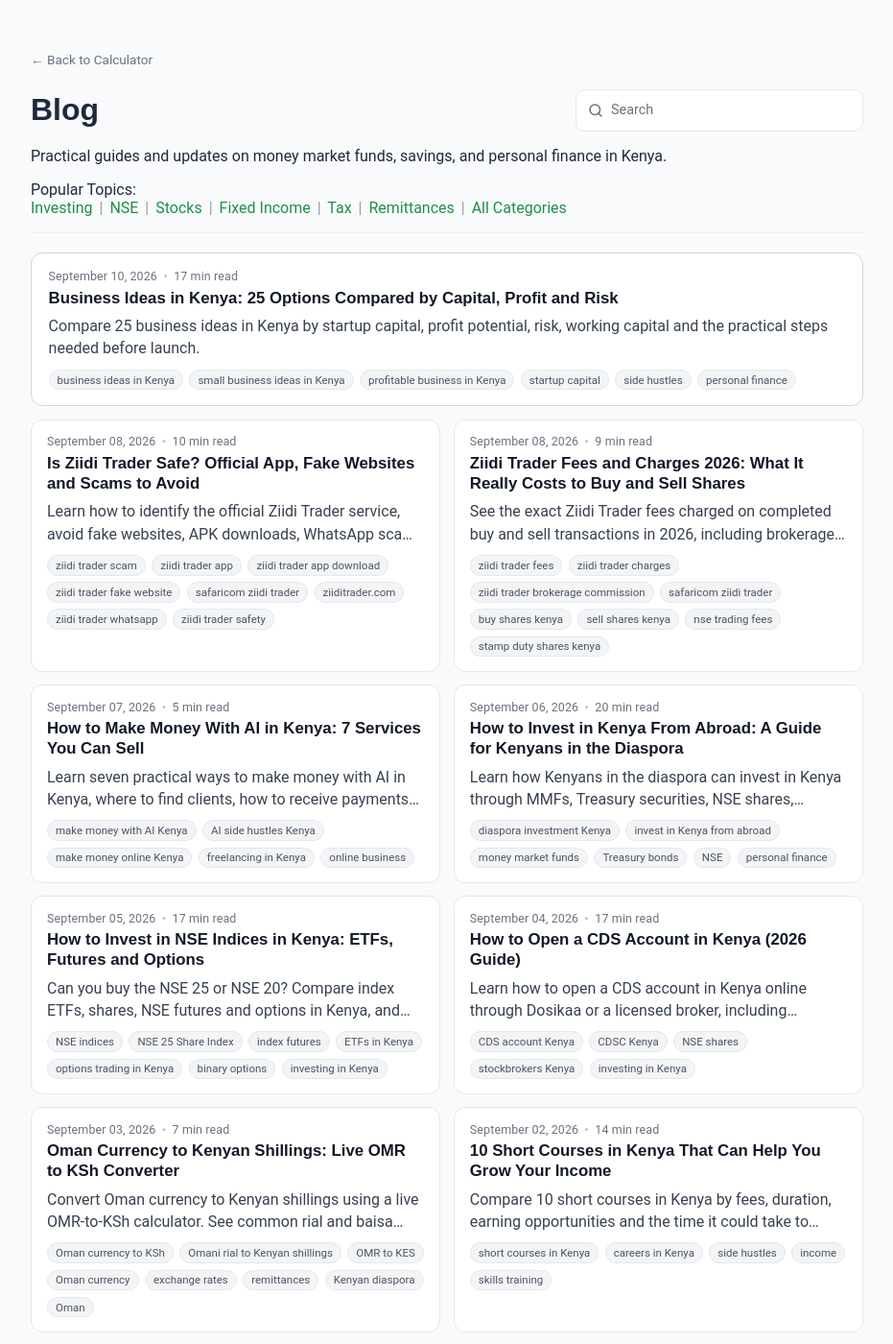
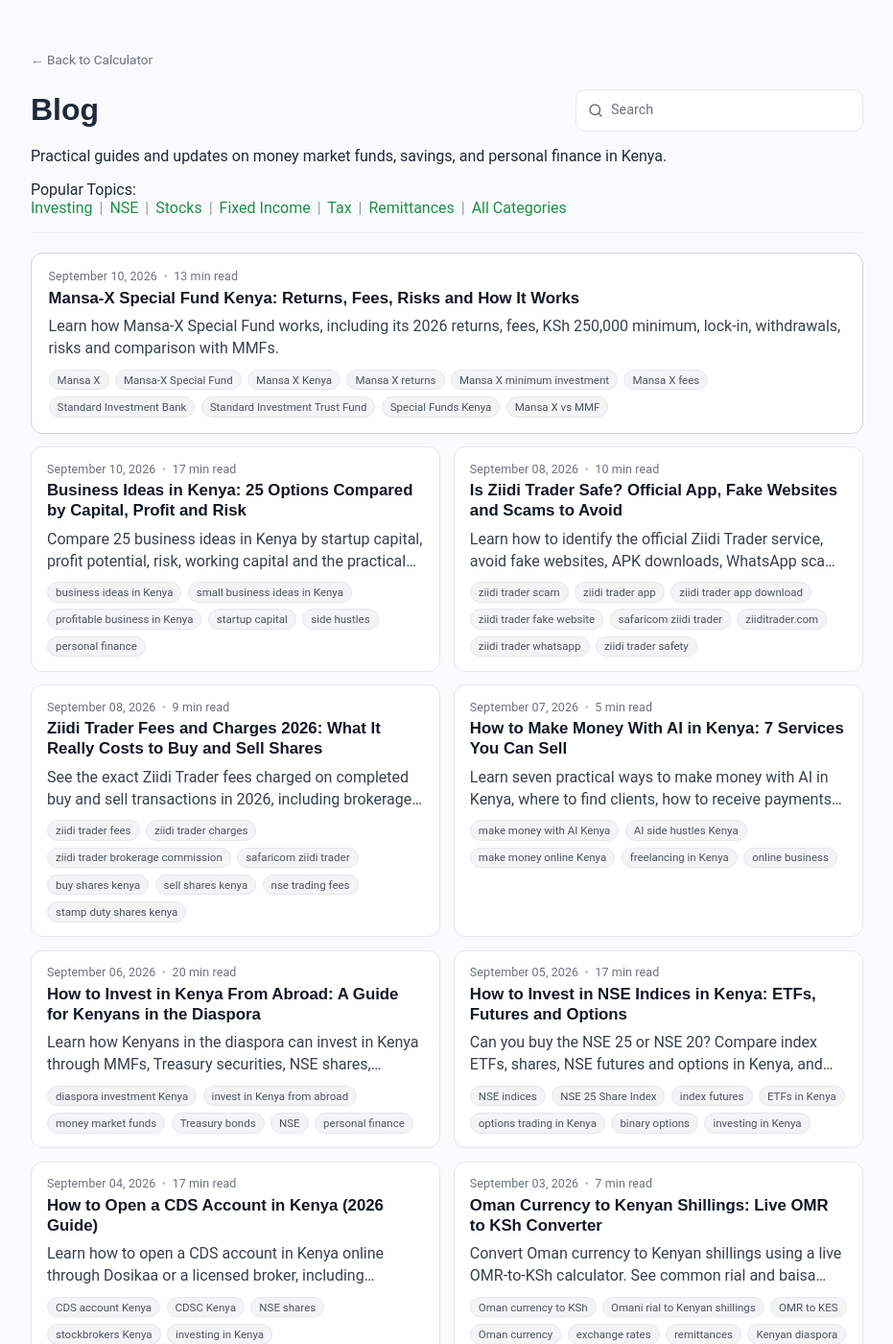
Before and after one commit to Coinimain/kenyanmmf, a Jekyll site: the page built from blog.md, in a window 1280 px wide and 1400 px high. Shown: the whole window at 96% size, without its empty margins (174-1105 px from the left). Built offline with Jekyll 4.4.1, drawn with Linux system fonts in a browser that asks for light colours; comment, search, counter and statistics services are not loaded; some of the changed lines change nothing that is shown; some of the changed text lies outside the part shown.

Commit message:
Add complete Mansa-X Special Fund guide

```diff
--- a/_posts/2026-06-13-mansa-x-standard-investment-bank-sanlam-cis-q1-2026.md
+++ b/_posts/2026-06-13-mansa-x-standard-investment-bank-sanlam-cis-q1-2026.md
@@ -55,6 +55,8 @@
 The most interesting part is what happened at the top of the market. **Sanlam Unit Trust Scheme** remained number one, but **Standard Investment Trust Fund**, backed by the rise of **Mansa-X**, moved very close behind.
 
 For Kenyan investors, this is a useful moment to understand the difference between **Money Market Funds**, **Special Funds**, and other collective investment schemes.
+
+> **Q2 2026 update:** Standard Investment Trust Fund, the umbrella scheme containing the four Mansa-X funds, has since overtaken Sanlam to become Kenya’s largest collective investment scheme, with KSh 188.6 billion in assets under management. Read our [complete Mansa-X Special Fund Kenya guide](/blog/mansa-x-special-fund-kenya/) for the latest returns, fees, minimum investment, lock-in period, withdrawals and risks.
 
 ## Kenya’s CIS market reached KSh 851.7 billion in Q1 2026
 
@@ -174,13 +176,13 @@
 
 The biggest Special Funds in the CMA report included:
 
-| Rank | Special Fund                          | AUM as of March 2026 | Share of Special Funds |
-| ---: | ------------------------------------- | -------------------: | ---------------------: |
-|    1 | Mansa-X Special Fund KES              |    KSh 132.2 billion |                  64.9% |
-|    2 | Mansa-X Special Fund USD              |     KSh 17.4 billion |                   8.6% |
-|    3 | Oak Multi Asset Special KES Fund      |     KSh 15.5 billion |                   7.6% |
-|    4 | Madison Wealth Special Fund           |      KSh 8.8 billion |                   4.3% |
-|    5 | Britam Special Fund Fixed Income Fund |      KSh 6.5 billion |                   3.2% |
+| # | Special Fund                          | AUM as of March 2026 | Share of Special Funds |
+| -: | ------------------------------------ | -------------------: | ---------------------: |
+| 1 | Mansa-X Special Fund KES              |    KSh 132.2 billion |                  64.9% |
+| 2 | Mansa-X Special Fund USD              |     KSh 17.4 billion |                   8.6% |
+| 3 | Oak Multi Asset Special KES Fund      |     KSh 15.5 billion |                   7.6% |
+| 4 | Madison Wealth Special Fund           |      KSh 8.8 billion |                   4.3% |
+| 5 | Britam Special Fund Fixed Income Fund |      KSh 6.5 billion |                   3.2% |
 
 This is why terms like **Oak Special Fund**, **Etica**, and **Arvocap** are also becoming more relevant.
 
--- /dev/null
+++ b/_posts/2026-09-10-mansa-x-special-fund-kenya.md
@@ -0,0 +1,306 @@
+---
+layout: post
+title: "Mansa-X Special Fund Kenya: Returns, Fees, Risks and How It Works"
+seo_title: "Mansa-X Special Fund Kenya 2026: Returns, Fees & Risks"
+description: "Learn how Mansa-X Special Fund works, including its 2026 returns, fees, KSh 250,000 minimum, lock-in, withdrawals, risks and comparison with MMFs."
+date: 2026-09-10
+categories: [investing, kenya]
+tags:
+  - Mansa X
+  - Mansa-X Special Fund
+  - Mansa X Kenya
+  - Mansa X returns
+  - Mansa X minimum investment
+  - Mansa X fees
+  - Standard Investment Bank
+  - Standard Investment Trust Fund
+  - Special Funds Kenya
+  - Mansa X vs MMF
+permalink: /blog/mansa-x-special-fund-kenya/
+image: /assets/images/mansa-x-special-fund-kenya-2026.jpg
+og_image: /assets/images/mansa-x-special-fund-kenya-2026.jpg
+image_alt: "Mansa-X Special Fund Kenya guide comparing KES and USD returns, fees, minimum investment, lock-in period and investment risks"
+image_caption: "Mansa-X is a regulated multi-asset Special Fund available in KES and USD, with a strategy that reaches far beyond the assets held by a Money Market Fund."
+image_source_name: "Kenya MMF Calculator"
+image_license: "Original graphic © Kenya MMF Calculator"
+faq:
+  - q: "What is Mansa-X Special Fund?"
+    a: "Mansa-X is a multi-asset Special Collective Investment Scheme managed by Standard Investment Bank under the Standard Investment Trust Funds umbrella. It invests across local and global equities, fixed income, currencies, commodities, precious metals and derivatives."
+  - q: "Is Mansa-X a Money Market Fund?"
+    a: "No. The Capital Markets Authority classifies Mansa-X as a Special Fund. It follows a broader multi-asset strategy than a Money Market Fund."
+  - q: "What is the minimum investment in Mansa-X?"
+    a: "The minimum initial investment is KSh 250,000 for the KES fund or USD 2,500 for the USD fund. The minimum top-up is KSh 100,000 or USD 1,000 respectively."
+  - q: "What return did Mansa-X earn in 2026?"
+    a: "Standard Investment Bank reported an H1 2026 net return of 10.97% for the Mansa-X KES fund and 6.54% for the USD fund. SIB annualised those results to 23.15% and 13.51% respectively."
+  - q: "How long is the Mansa-X lock-in period?"
+    a: "Mansa-X has a six-month initial lock-in period. SIB states that withdrawals are processed within 48 to 72 hours upon request."
+  - q: "What fees does Mansa-X charge?"
+    a: "SIB lists no initial or redemption fee for the conventional KES and USD funds. It charges a 5% annual financial services fee and a 10% performance fee on returns above the stated hurdle rate of 25% for the KES fund or 15% for the USD fund."
+  - q: "Is Mansa-X regulated by the CMA?"
+    a: "Yes. Mansa-X operates as a Special Collective Investment Scheme regulated by Kenya’s Capital Markets Authority."
+  - q: "Can I lose money in Mansa-X?"
+    a: "Yes. Mansa-X invests across markets whose prices rise and fall, and its official fact sheet states that investors can lose some of their original investment."
+  - q: "Should I choose the Mansa-X KES or USD fund?"
+    a: "The KES fund suits money earned and spent in shillings, while the USD fund is a natural fit for dollar income, dollar savings or future expenses in dollars."
+  - q: "How do I invest in Mansa-X?"
+    a: "Use Standard Investment Bank’s official Mansa-X website or verified contact channels, select the appropriate fund, complete the application and identity checks, and fund the account using SIB’s confirmed payment instructions."
+---
+
+**Mansa-X Special Fund** is no longer a niche name in Kenya’s investment market.
+
+At the end of March 2026, the Standard Investment Trust Fund was still chasing Sanlam for the top position in Kenya’s collective investment schemes market. Three months later, it had surged ahead. Its assets under management reached **KSh 188.6 billion**, turning the umbrella scheme behind Mansa-X into the largest CIS in the country.
+
+That growth has pushed Mansa-X into the centre of Kenya’s investment conversation. Its returns attract attention, but its real difference lies in how it invests. This is not a Money Market Fund holding mainly Treasury bills and bank deposits. Mansa-X trades across global shares, currencies, commodities, precious metals, fixed income and derivatives.
+
+Here is how the fund works, what it has earned, what it costs and how it compares with an MMF.
+
+## Mansa-X Special Fund at a glance
+
+| Feature | Mansa-X details |
+| --- | --- |
+| Fund type | Special Collective Investment Scheme |
+| Fund manager | Standard Investment Bank (SIB) |
+| Umbrella scheme | Standard Investment Trust Funds |
+| Main options | Mansa-X KES, Mansa-X USD, Mansa-X Shariah KES and Mansa-X Shariah USD |
+| Minimum initial investment | KSh 250,000 or USD 2,500 |
+| Minimum top-up | KSh 100,000 or USD 1,000 |
+| Initial lock-in | Six months |
+| Withdrawal processing | 48–72 hours upon request |
+| Initial fee | 0% |
+| Redemption fee | 0% |
+| Financial services fee | 5% per year, prorated daily |
+| Performance fee | 10% above the applicable hurdle rate |
+| Regulator | Capital Markets Authority of Kenya |
+
+These are the terms published on [Standard Investment Bank’s Mansa-X page](https://sib.co.ke/mansa-x/).
+
+## What is Mansa-X?
+
+Mansa-X is the flagship product of **SIB Global Markets**, a division of Standard Investment Bank. It was created to give Kenyan investors access to opportunities beyond the local bond and share markets.
+
+The fund follows a **multi-asset strategy**. Instead of depending on one asset class, one country or one direction in the market, it can move across:
+
+* Local and global shares
+* Stock market indices
+* Government and corporate fixed income
+* Currencies
+* Precious metals
+* Commodities
+* Cash and cash equivalents
+* Futures, options and other derivatives
+
+Its reach includes major markets in New York, London, Frankfurt and Hong Kong.
+
+Mansa-X also uses a **long/short trading model**. A long position benefits when an asset rises. A short position benefits when an asset falls. That gives the fund room to pursue opportunities in both rising and falling markets.
+
+It can also use leverage, which creates market exposure greater than the cash committed to a position. This flexibility is a major part of the Mansa-X strategy and one of the reasons it belongs in the Special Fund category.
+
+## The four Mansa-X funds
+
+Mansa-X is a family of four funds rather than a single product.
+
+| Fund | Currency and approach | H1 2026 net return | AUM in June 2026 |
+| --- | --- | ---: | ---: |
+| Mansa-X Special Fund KES | Conventional KES fund | 10.97% | KSh 163.84 billion |
+| Mansa-X Special Fund USD | Conventional USD fund | 6.54% | KSh 20.55 billion equivalent |
+| Mansa-X Shariah Special Fund KES | Shariah-compliant KES fund | 6.73% | KSh 3.63 billion |
+| Mansa-X Shariah Special Fund USD | Shariah-compliant USD fund | 5.05% | KSh 599.4 million equivalent |
+
+The KES fund is the giant of the family. By June 2026, it held almost **KSh 164 billion** and accounted for **64.8% of all Special Fund assets in Kenya**.
+
+The USD fund gives investors a dollar-denominated option. The two Shariah funds follow Islamic finance principles and operate under the oversight of an independent Shariah advisory board.
+
+## How Mansa-X rose to number one
+
+The latest [CMA Collective Investment Schemes Report for Q2 2026](https://www.cmarcp.or.ke/images/Docs/cisreports/2026/CISReportQ2-2026.pdf) captures how quickly the market changed.
+
+In March 2026, Standard Investment Trust Fund had **KSh 153.2 billion** in assets. Sanlam was still ahead with **KSh 161.0 billion**. Our earlier article covered [the close race between Mansa-X, Standard Investment Trust Fund and Sanlam in Q1 2026](/mansa-x-standard-investment-bank-sanlam-cis-q1-2026/).
+
+During Q2, Standard Investment Trust Fund grew by **23%**, adding about **KSh 35.5 billion**. It closed June with **KSh 188.6 billion**, ahead of Sanlam’s KSh 171.4 billion.
+
+| Largest CIS providers | AUM in March 2026 | AUM in June 2026 | Q2 growth |
+| --- | ---: | ---: | ---: |
+| Standard Investment Trust Fund | KSh 153.2 billion | KSh 188.6 billion | 23% |
+| Sanlam Unit Trust Scheme | KSh 161.0 billion | KSh 171.4 billion | 6% |
+| CIC Unit Trust Scheme | KSh 103.2 billion | KSh 105.2 billion | 2% |
+
+The wider Special Funds category was expanding just as quickly. Its AUM rose from KSh 203.5 billion to **KSh 252.8 billion** in one quarter, a **24% jump**. Special Funds now hold 26.6% of Kenya’s CIS assets, compared with 48.5% held by Money Market Funds.
+
+Mansa-X is the main force behind that growth. The four Mansa-X funds account for almost three-quarters of all Special Fund money in Kenya.
+
+## Mansa-X returns from 2019 to 2026
+
+Returns are a big part of the fund’s appeal. The [official Mansa-X fact sheet](https://sib.co.ke/wp-content/uploads/2026/04/MansaX-Special-Fund-Factsheet-Q1-2026.pdf) shows that the KES fund has delivered double-digit net returns every completed calendar year since its 2019 launch.
+
+| Year | Mansa-X KES net return |
+| ---: | ---: |
+| 2019 | 19.01% |
+| 2020 | 18.75% |
+| 2021 | 15.45% |
+| 2022 | 15.59% |
+| 2023 | 18.01% |
+| 2024 | 19.53% |
+| 2025 | 20.74% |
+
+SIB reported an average annual net return of **18.18%** from the fund’s launch in January 2019 to the end of March 2026.
+
+Performance strengthened further during the first half of 2026:
+
+| Period | Mansa-X KES | Mansa-X USD |
+| --- | ---: | ---: |
+| Q1 2026 | 4.74% | 2.88% |
+| Q2 2026 | 5.95% | 3.56% |
+| H1 2026 | 10.97% | 6.54% |
+| H1 annualised equivalent | 23.15% | 13.51% |
+
+The Q2 and H1 figures come from [SIB’s 2026 Special Funds update](https://sib.co.ke/understanding-special-funds-in-kenya/).
+
+The distinction between actual and annualised returns is simple. The KES fund had already earned **10.97% during H1**. The 23.15% figure shows the annual equivalent if that pace continued and compounded; it is not the full-year result.
+
+## What the H1 2026 return meant in shillings
+
+For an investor who started H1 2026 with KSh 250,000 and earned the full published 10.97% net return, the gain would be **KSh 27,425**.
+
+| Starting amount | H1 2026 net return | Gain | Value after the gain |
+| ---: | ---: | ---: | ---: |
+| KSh 250,000 | 10.97% | KSh 27,425 | KSh 277,425 |
+| KSh 500,000 | 10.97% | KSh 54,850 | KSh 554,850 |
+| KSh 1,000,000 | 10.97% | KSh 109,700 | KSh 1,109,700 |
+
+These examples apply the published H1 return directly to the starting amount. Individual results differ when money enters or leaves the fund partway through the period.
+
+## Mansa-X fees explained
+
+Mansa-X has no initial fee and no redemption fee. Its main charges are the financial services fee and the performance fee.
+
+### The 5% financial services fee
+
+SIB charges **5% per year**, calculated daily. Published net returns already reflect the difference between the fund’s gross performance and this annual charge.
+
+For example, the Mansa-X KES fund recorded a **25.74% gross return in 2025** and a **20.74% net return**.
+
+### The performance fee
+
+The performance fee is **10% of the return earned above the applicable hurdle rate**:
+
+* 25% hurdle for the KES fund
+* 15% hurdle for the USD fund
+
+The fee applies to the surplus above the hurdle, not to the entire return. If the applicable return stays below the hurdle, there is no performance fee.
+
+The hurdle is a fee threshold, not the fund’s promised annual return.
+
+## Minimum investment and withdrawals
+
+The conventional Mansa-X KES fund starts at **KSh 250,000**, with later top-ups beginning at **KSh 100,000**.
+
+The USD fund starts at **USD 2,500**, followed by top-ups of at least **USD 1,000**.
+
+Both funds have a **six-month initial lock-in period**. After that, SIB states that investors can access their capital or returns within **48 to 72 hours** after submitting a withdrawal request.
+
+The combination of a six-month lock-in and large top-up size positions Mansa-X as a medium- to long-term investment rather than a day-to-day savings account.
+
+## Mansa-X KES versus Mansa-X USD
+
+The choice between the two funds starts with currency.
+
+The **KES fund** fits money earned and spent in shillings. There is no need to convert the investment before entering or after withdrawing.
+
+The **USD fund** fits investors who earn dollars, already hold dollar savings or expect future expenses in dollars. This includes Kenyans in the diaspora and people saving for international education, travel or imported assets.
+
+An investor converting shillings into the USD fund will experience two moving parts: the fund return and the KES/USD exchange rate. A stronger dollar can increase the shilling value of the investment, while a stronger shilling can reduce it after conversion.
+
+Our guide to [investing in Kenya from abroad](/blog/how-to-invest-in-kenya-from-abroad/) covers the broader choices available to diaspora investors.
+
+## Mansa-X versus a Money Market Fund
+
+The two products can sit in the same portfolio, but they do different jobs.
+
+| Feature | Mansa-X Special Fund | Typical Money Market Fund |
+| --- | --- | --- |
+| Classification | Special Fund | Money Market Fund |
+| Main investments | Global and local multi-asset strategy | Treasury bills, bank deposits and other short-term instruments |
+| Return | Investment performance | Daily variable yield |
+| Initial minimum | KSh 250,000 for the KES fund | Often between KSh 100 and KSh 1,000, depending on the fund |
+| Lock-in | Six months initially | Usually none |
+| Withdrawal time | 48–72 hours after request | Commonly one to three business days |
+| Main fee structure | 5% annual fee plus possible performance fee | Management costs reflected in the fund’s quoted yield |
+| Risk level | Higher and more complex | Lower and more stable |
+| Best-known use | Long-term growth and global diversification | Emergency savings and short-term goals |
+
+A Money Market Fund is built around liquidity and stability. Mansa-X is built around a wider search for returns across markets.
+
+That makes an MMF the stronger home for emergency money, upcoming bills and short-term savings. Mansa-X makes more sense for capital that can stay invested and ride through changing global markets.
+
+You can use the [Kenya MMF Calculator](/) to compare Kenyan MMF returns after fees and withholding tax.
+
+## Where Mansa-X gets its edge
+
+Mansa-X has three clear strengths.
+
+**First**, it opens global markets to investors through a locally managed, CMA-regulated structure. An investor gains exposure to international shares, currencies, metals, commodities and bonds without building and managing each position separately.
+
+**Second**, its long/short strategy is not limited to markets going up. The fund can position for falling prices or use short positions to balance other exposures.
+
+**Third**, its results have been consistent. The KES fund’s lowest completed annual net return between 2019 and 2025 was 15.45%, while its highest was 20.74%.
+
+That record, combined with the fund’s rapid AUM growth, explains why Mansa-X has moved from an unfamiliar alternative investment to the centre of Kenya’s fund market.
+
+## The trade-off behind the returns
+
+The same flexibility that creates opportunities also brings more moving parts.
+
+* Global shares, currencies, commodities and bonds can move sharply.
+* Leverage magnifies the effect of winning and losing positions.
+* Derivatives and short trades depend heavily on timing, pricing and execution.
+* The six-month lock-in limits immediate access to the money.
+* USD investors who measure their wealth in shillings also face exchange-rate movements.
+
+The [fund fact sheet](https://sib.co.ke/wp-content/uploads/2026/04/MansaX-Special-Fund-Factsheet-Q1-2026.pdf) states directly that investors can lose some of their original investment. This is the essential difference between understanding Mansa-X as a growth investment and mistaking it for a high-paying savings account.
+
+## Who is Mansa-X built for?
+
+Mansa-X makes the strongest case for an investor who:
+
+* Has already set aside emergency savings
+* Can invest beyond the six-month lock-in
+* Wants exposure beyond Kenyan deposits and government securities
+* Can meet the minimum without putting all available savings into one fund
+* Is comfortable with returns that move with global markets
+* Prefers a professionally managed multi-asset strategy
+
+Money needed for rent, fees, medical bills or another near-term expense belongs in a more liquid account. Mansa-X is better viewed as part of a broader investment portfolio.
+
+## How to invest in Mansa-X
+
+Applications begin through the [official Mansa-X website](https://sib.co.ke/mansa-x/) or Standard Investment Bank’s verified contact channels.
+
+The process follows five main steps:
+
+1. Choose the KES, USD or Shariah fund that matches your preferred currency and investment approach.
+2. Review the fund fact sheet and information memorandum.
+3. Complete the application, identity and source-of-funds checks.
+4. Fund the investment using payment instructions issued by SIB.
+5. Receive confirmation and follow the investment through the statements provided.
+
+Standard Investment Bank lists its official telephone, email and office contacts on the Mansa-X page.
+
+## The bottom line
+
+Mansa-X has changed the shape of Kenya’s investment-fund market.
+
+Its flagship KES fund grew to **KSh 163.8 billion** by June 2026. The four Mansa-X funds together lifted Standard Investment Trust Fund to **KSh 188.6 billion**, overtaking Sanlam and becoming Kenya’s largest collective investment scheme.
+
+The performance record is equally central to the story: a **20.74% net return in 2025**, **10.97% in H1 2026** and an **18.18% average annual net return since the KES fund’s launch** as reported at the end of Q1 2026.
+
+Mansa-X earns those returns through a broad, active strategy spanning several markets and asset classes. It is a compelling option for investors seeking professionally managed global diversification, provided it is used for the right job.
+
+An MMF remains the practical choice for emergency and short-term money. Mansa-X belongs on the growth side of the portfolio.
+
+## FAQs
+{% for item in page.faq %}
+<details>
+  <summary><strong>{{ item.q }}</strong></summary>
+  <p>{{ item.a }}</p>
+</details>
+{% endfor %}
```
Also changed, not shown: assets/images/mansa-x-special-fund-kenya-2026.jpg (added).
